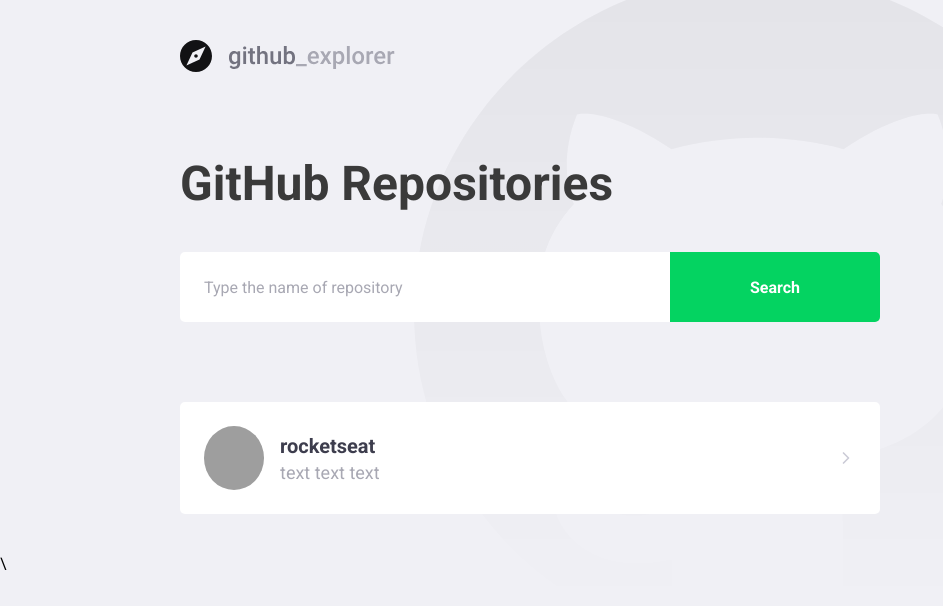
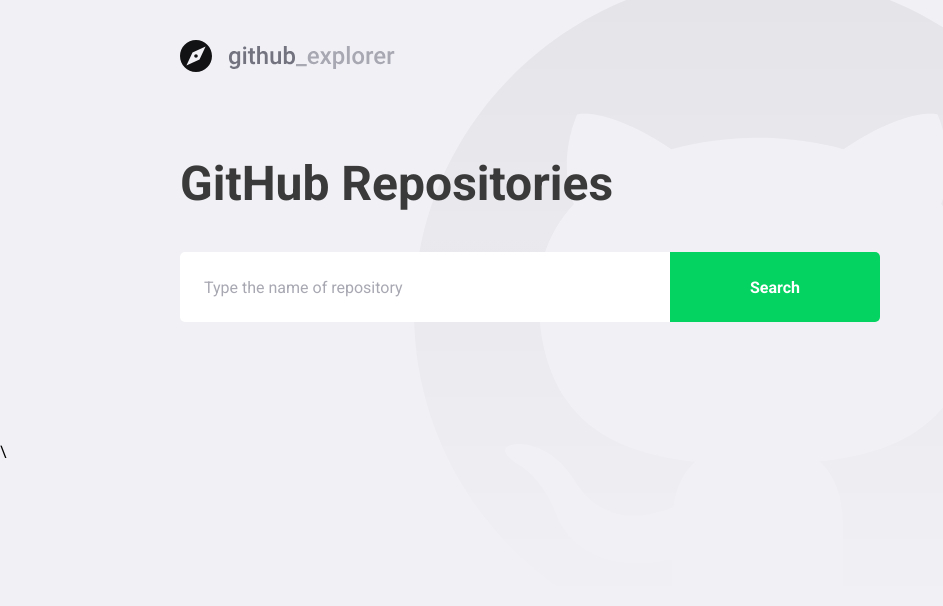
Before and after one commit to pablorodrigo/gostack_bootcamp11, a React (Create React App) app in the folder codes/first_react_project_typescript/: page / in a window 1280 px wide. Shown: the top 606 px of the page, without its empty margins (0-943 px from the left). Built offline with nearby package versions, Linux system fonts and the light colour scheme; grey boxes are pictures that could not be loaded.

Commit message:
[ReactJS][Learning][FirstCompleteApp][frontend] - Configured API connection

```diff
--- a/codes/first_react_project_typescript/package.json
+++ b/codes/first_react_project_typescript/package.json
@@ -10,6 +10,7 @@
     "@types/node": "^12.0.0",
     "@types/react": "^16.9.0",
     "@types/react-dom": "^16.9.0",
+    "axios": "^0.19.2",
     "polished": "^3.5.2",
     "react": "^16.13.1",
     "react-dom": "^16.13.1",
--- a/codes/first_react_project_typescript/src/routes/pages/Dashboard/index.tsx
+++ b/codes/first_react_project_typescript/src/routes/pages/Dashboard/index.tsx
@@ -1,34 +1,61 @@
-import React from 'react';
-
-import {FiChevronRight} from 'react-icons/fi';
-import {Form, Title, Repositories} from './styles';
+import React, { FormEvent, useState } from 'react';
+import { FiChevronRight } from 'react-icons/fi';
+import api from '../../../services/api';
+import { Form, Title, Repositories } from './styles';
 
 import logoImg from '../../../assets/logo.svg';
 
+// I should put when I know types of data returned from API
+interface Repository {
+  full_name: string;
+  description: string;
+  owner: {
+    login: string;
+    avatar_url: string;
+  };
+}
+
 const Dashboard: React.FC = () => {
+  const [newRepository, setNewRepository] = useState('');
+  const [repositories, setRepositories] = useState<Repository[]>([]);
+
+  // it will add new repository
+  async function handleAddRepository(event: FormEvent<HTMLFormElement>): Promise<void> {
+    event.preventDefault();
+
+    const response = await api.get(`/repos/${newRepository}`);
+
+    const repository = response.data;
+
+    setRepositories([...repositories, repository]);
+
+    setNewRepository('');
+  }
+
   return (
     <>
-      <img src={logoImg}
-           alt="Github Explorer" />
+      <img src={logoImg} alt="Github Explorer" />
       <Title>GitHub Repositories</Title>
-      <Form>
-        <input placeholder="Type the name of repository" />
+      <Form onSubmit={handleAddRepository}>
+        <input
+          value={newRepository}
+          onChange={(text) => setNewRepository(text.target.value)}
+          placeholder="Type the name of repository"
+        />
         <button type="submit">Search</button>
       </Form>
 
       <Repositories>
-        <a href="test">
-          <img
-            src="https://avatars0.githubusercontent.com/u/6105149?s=460&u=d58cec4a12fcb354be57b50e72180f9de07a8393&v=4"
-            alt="Pablo Perfil"
-          />
-          <div>
-            <strong>rocketseat</strong>
-            <p>text text text</p>
-          </div>
-          <FiChevronRight size={20} />
-        </a>
-
+        {repositories.map((repository) => (
+          <a key={repository.full_name} href="test">
+            <img src={repository.owner.avatar_url} alt={repository.owner.login} />
+            <div>
+              <strong>{repository.full_name}</strong>
+              <p>{repository.description}</p>
+            </div>
+            <FiChevronRight size={20} />
+          </a>
+        ))}
       </Repositories>
     </>
   );
--- a/codes/first_react_project_typescript/src/routes/pages/Dashboard/styles.ts
+++ b/codes/first_react_project_typescript/src/routes/pages/Dashboard/styles.ts
@@ -74,7 +74,8 @@
     }
 
     div {
-      margin-left: 16px;
+      margin: 0 16px;
+      flex: 1; /*adjust according the size*/
 
       strong {
         font-size: 20px;
--- /dev/null
+++ b/codes/first_react_project_typescript/src/services/api.ts
@@ -0,0 +1,7 @@
+import axios from 'axios';
+
+const api = axios.create({
+  baseURL: 'https://api.github.com',
+});
+
+export default api;
```
Also changed, not shown: codes/first_react_project_typescript/.eslintrc.json, 1 other file (tests, documents, lock files or other folders).
